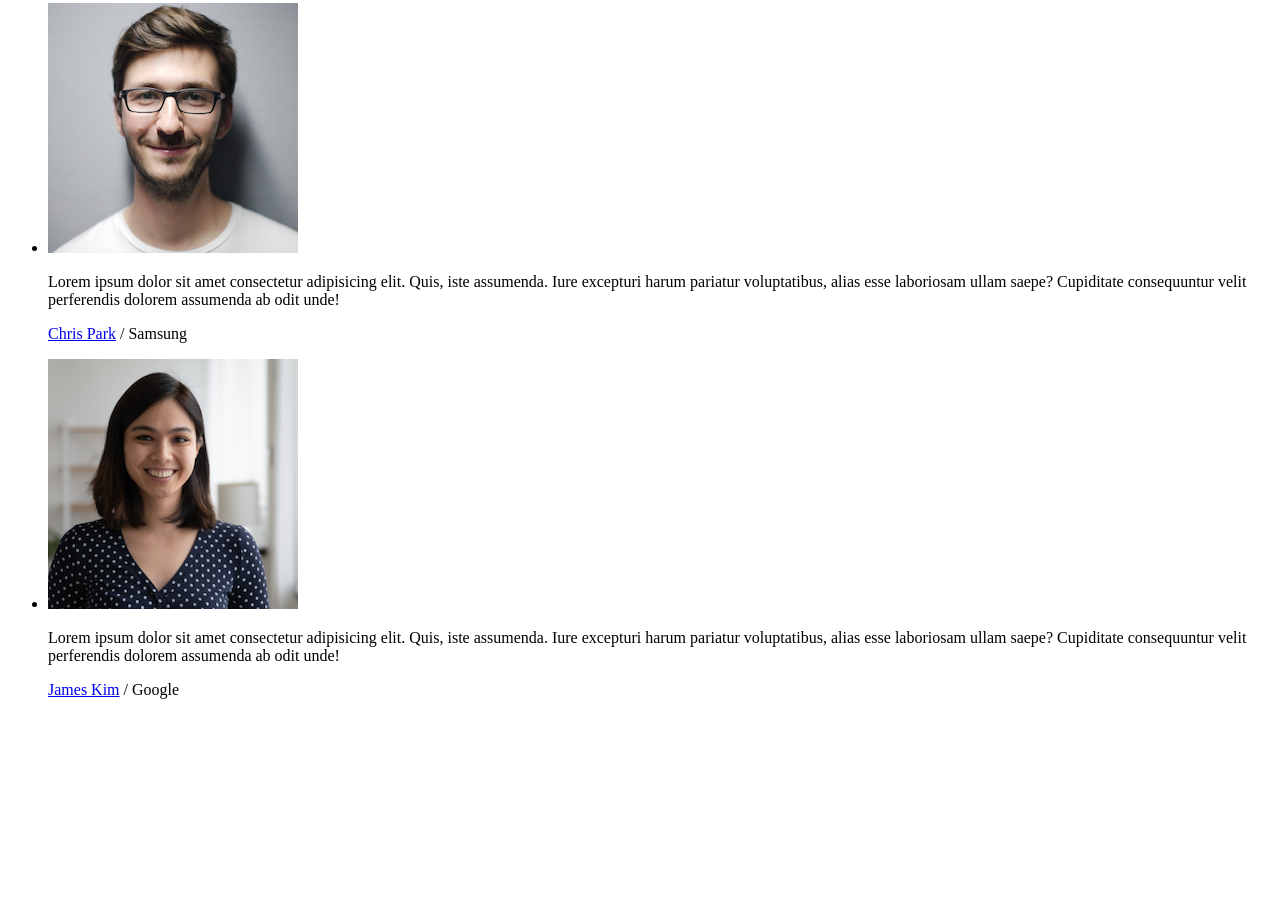
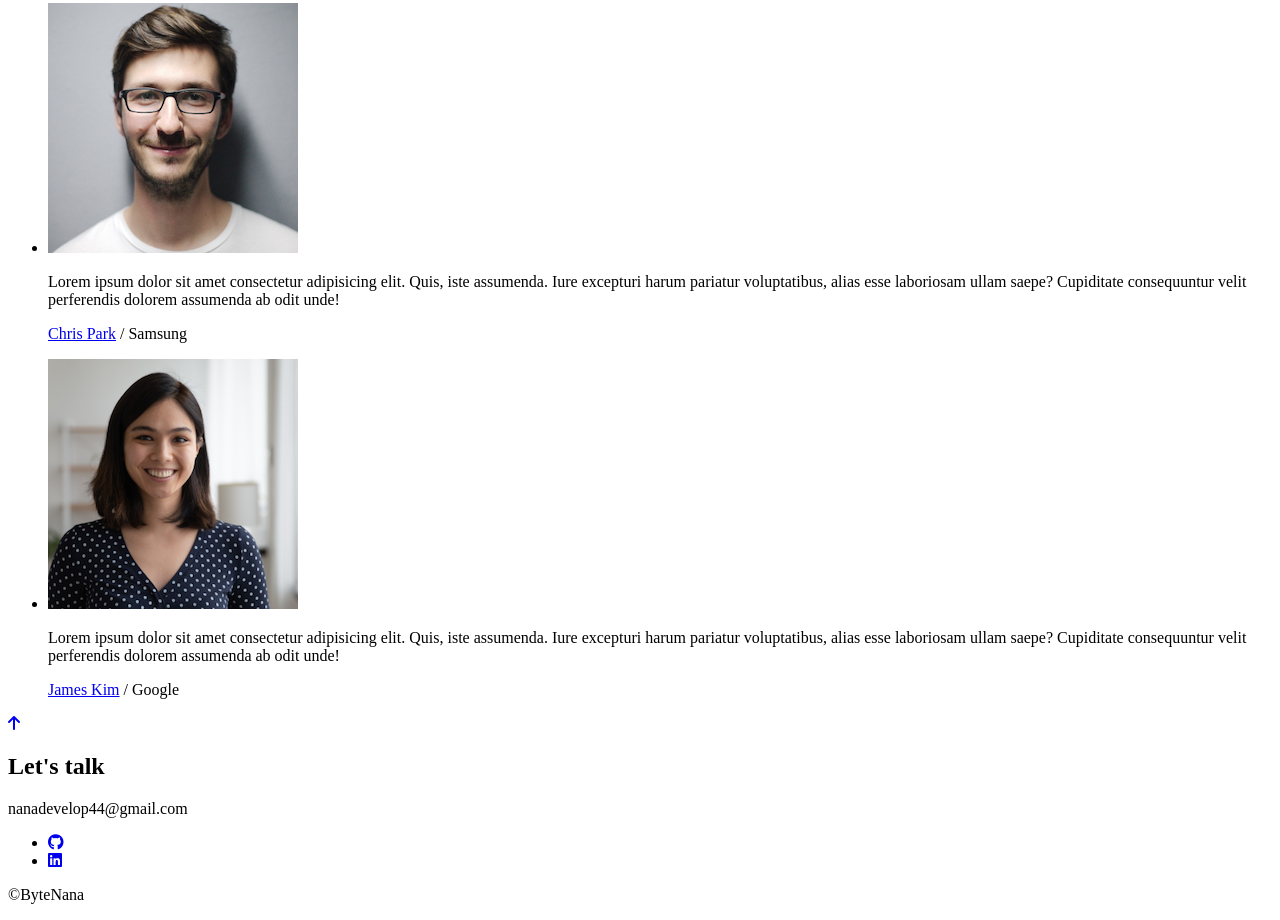
Before and after one commit to Byte-nana/clone-coding-portfolio, a plain HTML site: page index.html in a window 1280 px wide. Shown: the part 6068-6988 px from the top of the page. Before the commit the page ends 6783 px from the top, so only its background shows below. Drawn offline with Linux system fonts and the light colour scheme.

Commit message:
HTML-footer

```diff
--- a/index.html
+++ b/index.html
@@ -305,9 +305,38 @@
         </ul>
       </section>
       <!-- Arrow Up -->
-      <aside></aside>
+      <aside>
+        <!-- Web accessibility -->
+        <a href="#" title="back to top">
+          <i class="fa-solid fa-arrow-up"></i>
+        </a>
+      </aside>
     </main>
     <!-- Footer -->
-    <footer id="contact"></footer>
+    <footer id="contact">
+      <h2>Let&#39;s talk</h2>
+      <p>nanadevelop44@gmail.com</p>
+      <ul>
+        <li>
+          <a
+            href="https://github.com/Byte-nana"
+            target="_blank"
+            title="my github link"
+          >
+            <i class="fa-brands fa-github"></i>
+          </a>
+        </li>
+        <li>
+          <a
+            href="https://www.linkedin.com/in/nahyeong-kim-62797a298"
+            target="_blank"
+            title="my linkedin link"
+          >
+            <i class="fa-brands fa-linkedin"></i>
+          </a>
+        </li>
+      </ul>
+      <p>©ByteNana</p>
+    </footer>
   </body>
 </html>
```
